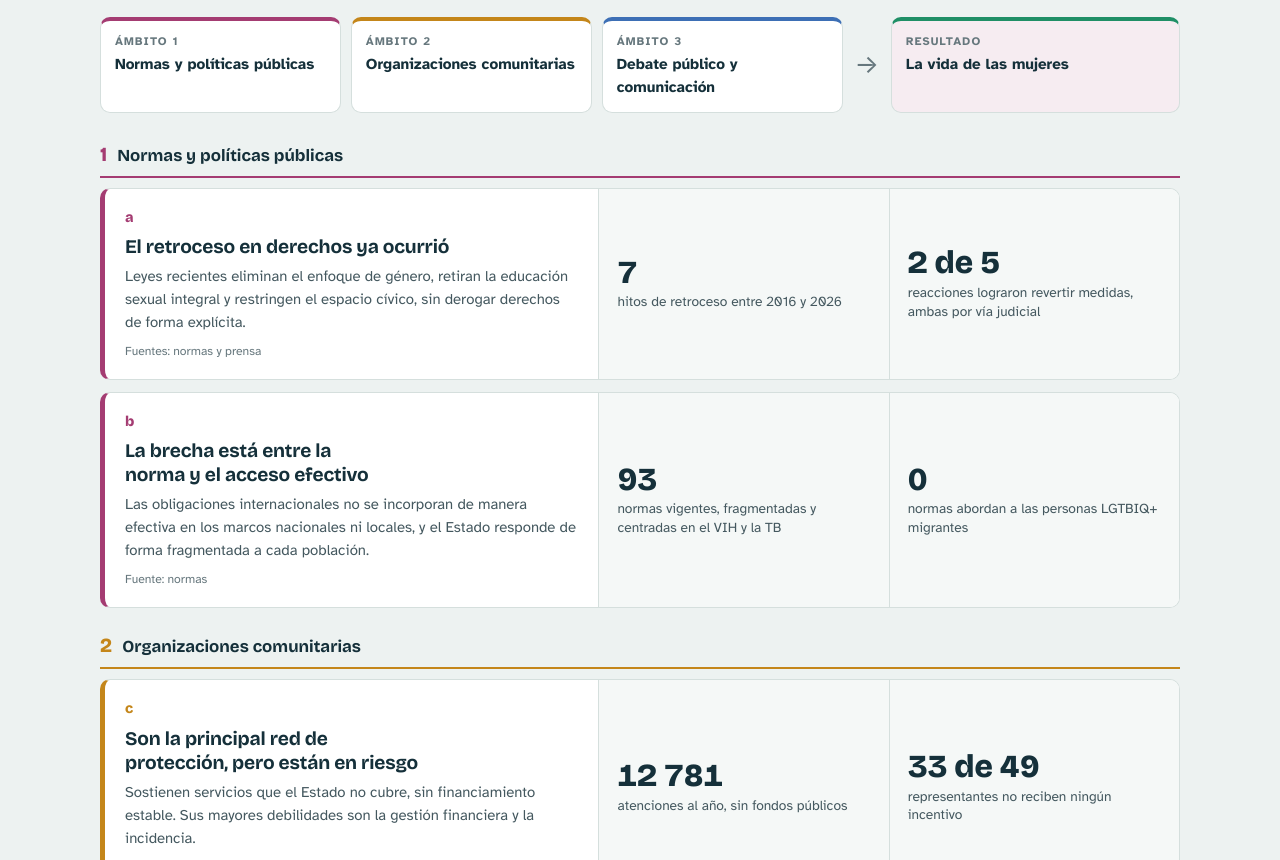
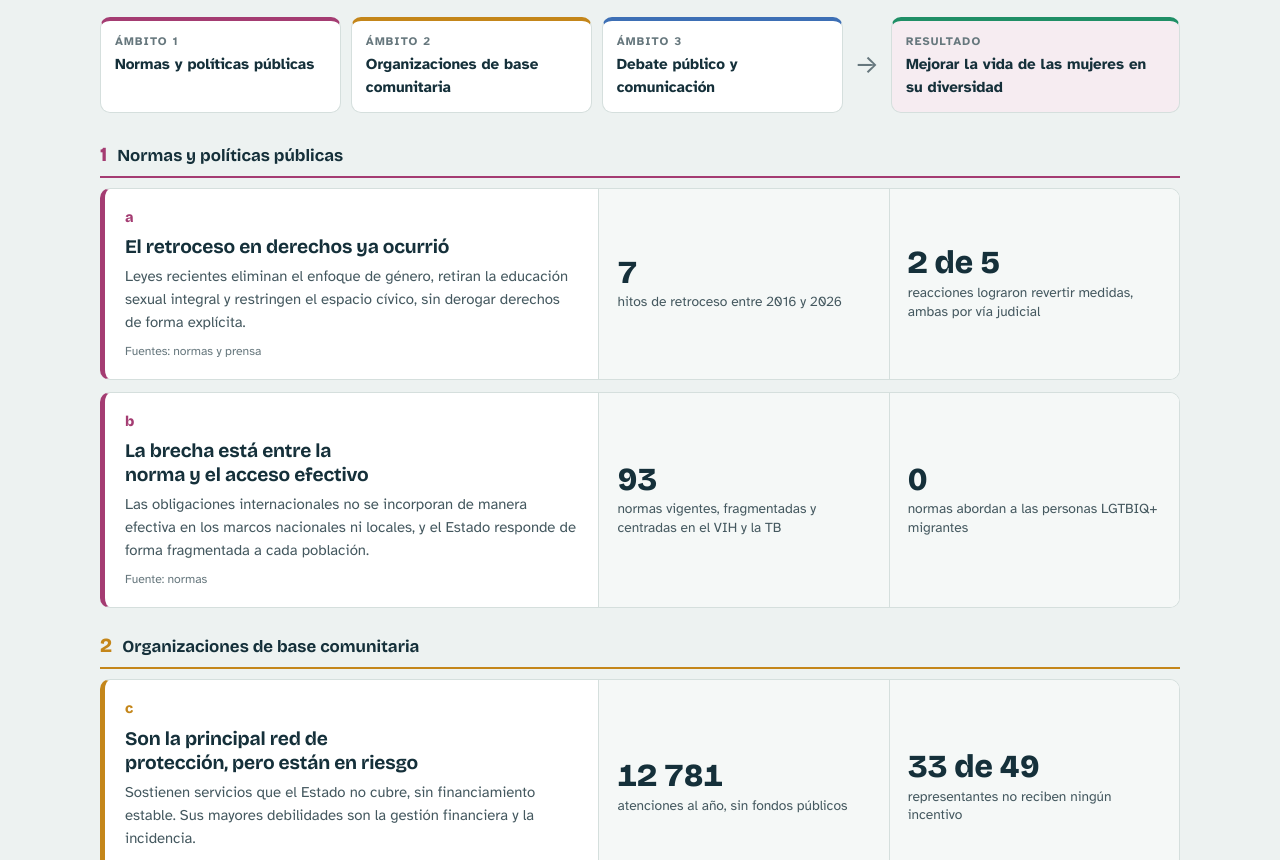
Before and after one commit to ilemontip-gif/L-nea-de-Base-Integral-CRECE, a plain HTML site: page index.html in a window 1280 px wide. Shown: the part 1216-2076 px from the top of the page. Drawn offline with nearby package versions, Linux system fonts and the light colour scheme.

Commit message:
Add files via upload

```diff
--- a/index.html
+++ b/index.html
@@ -491,7 +491,7 @@ footer b { color: var(--hero-ink); display: block; margin-bottom: 4px; font-fami
       <h2>Hallazgos clave del estudio</h2>
     </div>
     <div class="thesis"><small>Mensaje central</small>Mejorar las condiciones de vida de las mujeres trans, las trabajadoras sexuales y las mujeres migrantes expuestas a la trata exige actuar simultáneamente en tres ámbitos: las normas, las organizaciones comunitarias y el debate público. En el ámbito normativo, los derechos retroceden y persisten brechas entre las garantías formales y su acceso efectivo. En el comunitario, las organizaciones constituyen la principal capacidad instalada para responder a las necesidades de estas poblaciones, pero su continuidad está en riesgo por la falta de recursos. En el debate público, predominan las voces que estigmatizan, mientras las de las propias comunidades permanecen relegadas. El resultado se hace visible en la vida cotidiana, donde las instituciones llamadas a proteger sus derechos también ejercen violencia contra ellas.</div>
-    <div class="fronts"><div class="fr" style="--c:var(--accent)"><b>Ámbito 1</b><span>Normas y políticas públicas</span></div><div class="fr" style="--c:var(--gold)"><b>Ámbito 2</b><span>Organizaciones comunitarias</span></div><div class="fr" style="--c:var(--blue)"><b>Ámbito 3</b><span>Debate público y comunicación</span></div><div class="fr-arrow" aria-hidden="true">→</div><div class="fr life" style="--c:var(--green)"><b>Resultado</b><span>La vida de las mujeres</span></div></div>
+    <div class="fronts"><div class="fr" style="--c:var(--accent)"><b>Ámbito 1</b><span>Normas y políticas públicas</span></div><div class="fr" style="--c:var(--gold)"><b>Ámbito 2</b><span>Organizaciones de base comunitaria</span></div><div class="fr" style="--c:var(--blue)"><b>Ámbito 3</b><span>Debate público y comunicación</span></div><div class="fr-arrow" aria-hidden="true">→</div><div class="fr life" style="--c:var(--green)"><b>Resultado</b><span>Mejorar la vida de las mujeres en su diversidad</span></div></div>
     <div style="--c:var(--accent)">
     <div class="kgroup"><b>1</b><span>Normas y políticas públicas</span></div>
     <div class="kf-list">
@@ -500,7 +500,7 @@ footer b { color: var(--hero-ink); display: block; margin-bottom: 4px; font-fami
     </div>
     </div>
     <div style="--c:var(--gold)">
-    <div class="kgroup"><b>2</b><span>Organizaciones comunitarias</span></div>
+    <div class="kgroup"><b>2</b><span>Organizaciones de base comunitaria</span></div>
     <div class="kf-list">
       <a class="kf" href="#organizaciones"><div class="kf-main"><span class="lt">c</span><h3>Son la principal red de protección, pero están en riesgo</h3><p>Sostienen servicios que el Estado no cubre, sin financiamiento estable. Sus mayores debilidades son la gestión financiera y la incidencia.</p><span class="src">Fuente: organizaciones</span></div><div class="kf-num"><b class="num">12 781</b><span>atenciones al año, sin fondos públicos</span></div><div class="kf-num"><b class="num">33 de 49</b><span>representantes no reciben ningún incentivo</span></div></a>
       <a class="kf" href="#territorios"><div class="kf-main"><span class="lt">d</span><h3>Su incidencia avanza en lo local</h3><p>Las organizaciones se vinculan con el Estado a través de las municipalidades. Cada territorio plantea un desafío distinto.</p><span class="src">Fuentes: organizaciones y normas</span></div><div class="kf-num"><b class="num">1 de 23</b><span>propuestas de incidencia política de las organizaciones se implementó, y fue en una municipalidad</span></div><div class="kf-num"><div class="tchips"><span><b>Lima:</b> desigualdad entre distritos</span><span><b>Callao:</b> alianzas frágiles</span><span><b>Tumbes:</b> trata en zona de tránsito</span></div></div></a>
```
Also changed, not shown: en.html (+1 -1 lines).
